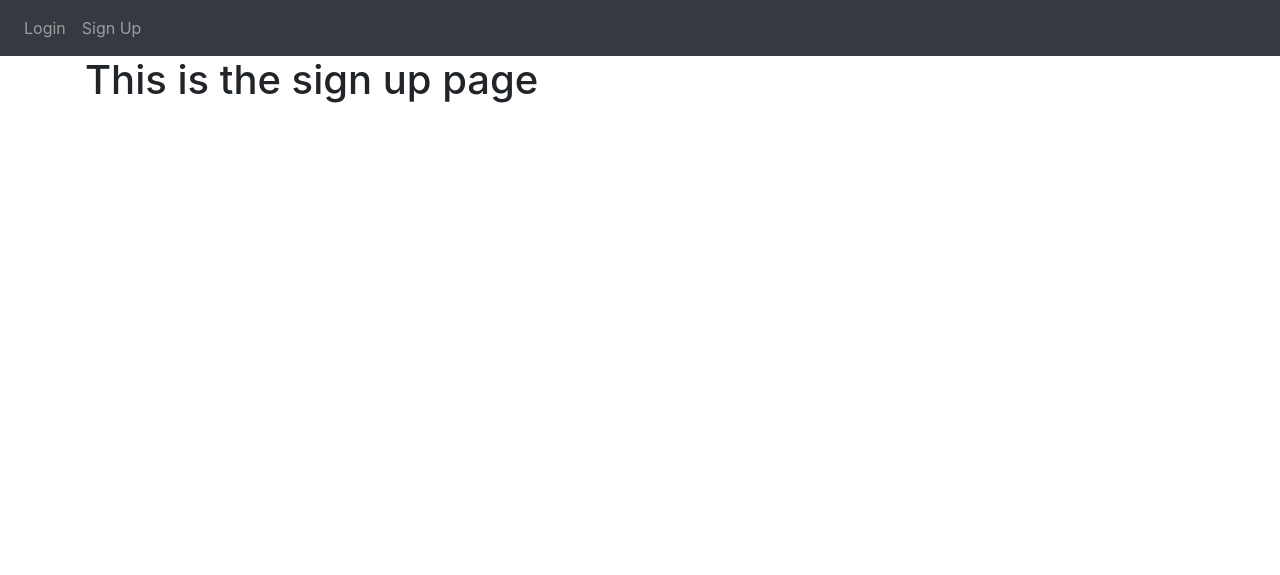
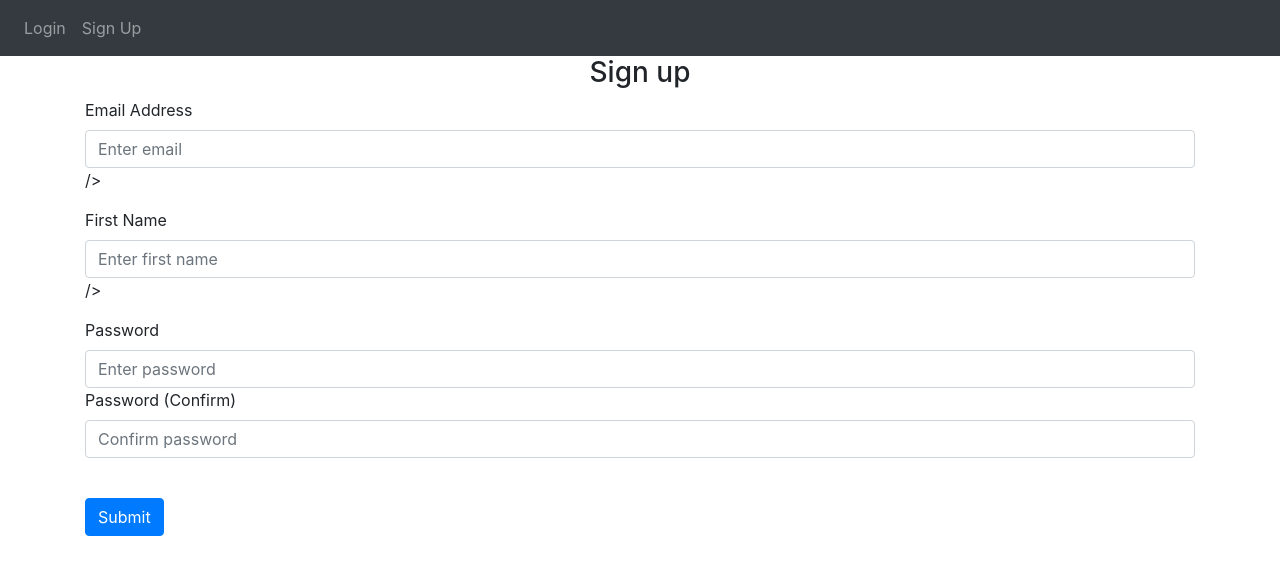
Before and after one commit to Sensxy/My-Website, a Flask app: template website/templates/sign_up.html in a window 1280 px wide. Shown: the top 575 px of the page. Run offline with Flask 3, Linux system fonts and the light colour scheme; the template is opened without the code that fills it, so the values that code supplies are empty; some libraries are stand-ins or nearby versions.

Commit message:
create div's for signup

```diff
--- a/website/auth.py
+++ b/website/auth.py
@@ -4,7 +4,7 @@ auth = Blueprint('auth', __name__)
 
 @auth.route('/login')
 def login():
-    return "<p>Login</p>"
+    return render_template('login.html', bool=True)
 
 @auth.route('/logout')
 def logout():
@@ -12,4 +12,4 @@ def logout():
 
 @auth.route('/sign-up')
 def sign_up():
-    return "<p>Sign Up</p>"
+    return render_template('sign_up.html')
--- a/website/templates/sign_up.html
+++ b/website/templates/sign_up.html
@@ -2,5 +2,44 @@
 {% block title %}Home{% endblock %}
 
 {% block content %}
-<h1> This is the sign up page</h1>
+<form method="POST">
+    <h3 align ="center"> Sign up</h3>
+    <div class="form-group">
+       <label for = "email"> Email Address</label>
+       <input type = "email"
+       class="form-control"
+       id = "email"
+       name="email"
+       placeholder="Enter email">
+       />
+    </div>
+    <div class="form-group">
+       <label for = "firstName"> First Name</label>
+       <input type = "text"
+       class="form-control"
+       id = "firstName"
+       name="firstName"
+       placeholder="Enter first name">
+       />
+    </div>
+    <div class="form-group">
+       <label for = "password1">Password</label>
+       <input type = "password"
+       class="form-control"
+       id = "password1"
+       name="password1"
+       placeholder="Enter password"
+       />
+   <div class="form-group">
+       <label for = "password2">Password (Confirm)</label>
+       <input type = "password"
+       class="form-control"
+       id = "password2"
+       name="password2"
+       placeholder="Confirm password"
+       />
+    </div>
+    <br />
+    <button type="submit" class="btn btn-primary">Submit</button>
+</form>
 {% endblock %}
```
